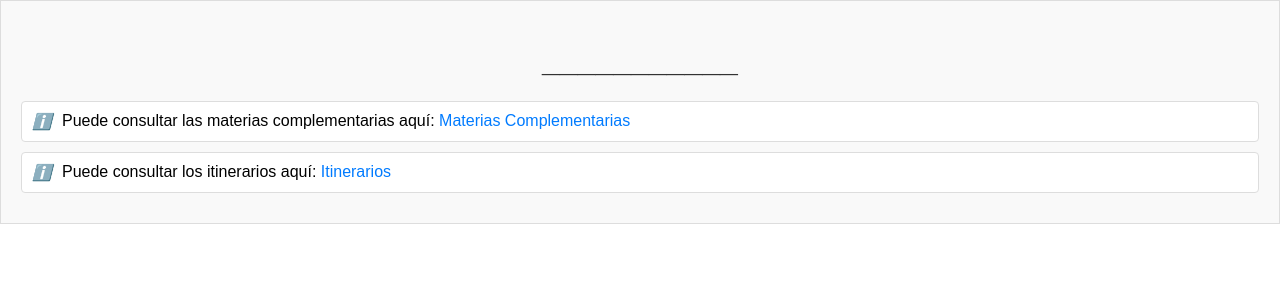
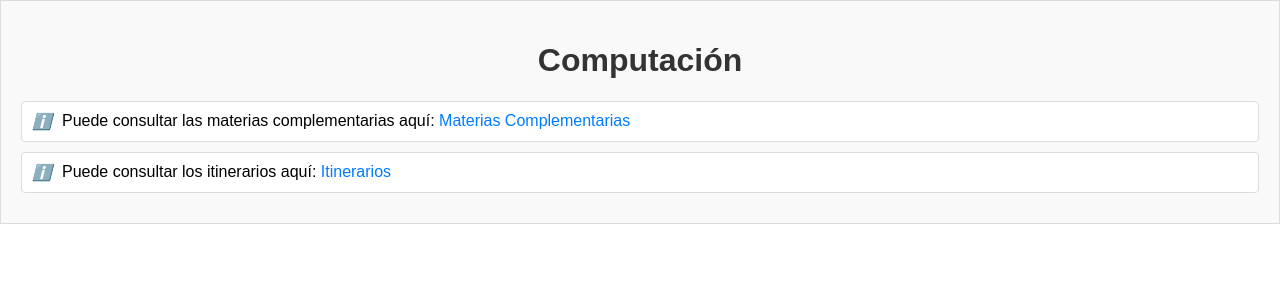
Before and after one commit to FabrazJ/Front2015_K, a React (Create React App) app: page / in a window 1280 px wide. Shown: the top 300 px of the page. Built offline with nearby package versions, Linux system fonts and the light colour scheme.

Commit message:
Actualizacion

```diff
--- a/src/components/material.js
+++ b/src/components/material.js
@@ -7,7 +7,7 @@ import '../style/prueba.css'
 const Material = () => {
   return (
     <div className="material-container">
-      <h1>___________</h1>
+      <h1>Computación</h1>
       <CSubject />
       <Itineraries/>
     </div>
```
Also changed, not shown: src/components/Malla/mallaprueba.js (deleted).
